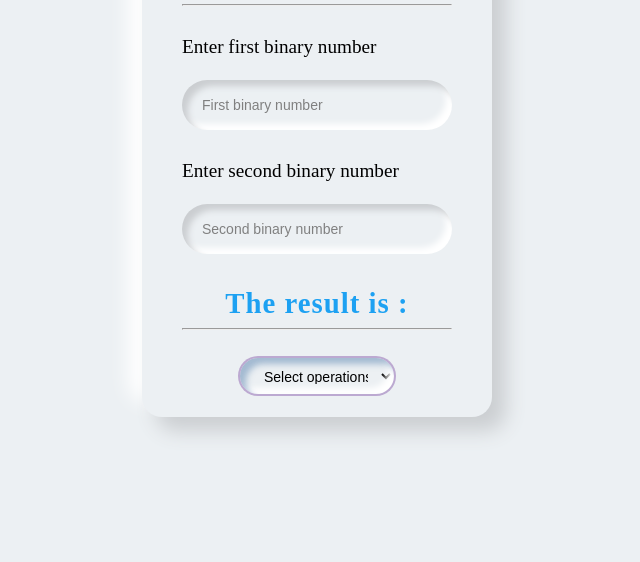
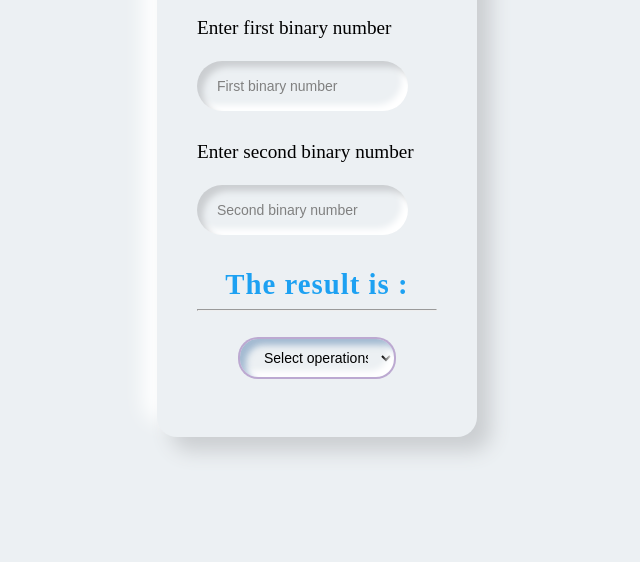
Before and after one commit to Sahilk3/binary-calculator, a plain HTML site: page index.html in a window 1280 px wide. Shown: the part 238-800 px from the top of the page, without its empty margins (323-963 px from the left). Drawn offline with Linux system fonts and the light colour scheme.

Commit message:
Update binarycalculator.css

```diff
--- a/binarycalculator.css
+++ b/binarycalculator.css
@@ -14,10 +14,11 @@ body {
 
   .container {
     position: relative;
-    width: 350px;
-    height: 510px;
+    max-width: 350px;
+    min-height: 510px;
     border-radius: 20px;
     padding: 40px;
+    margin : 40px;
     box-sizing: border-box;
     background: #ecf0f3;
     box-shadow: 14px 14px 20px #cbced1, -14px -14px 20px white;
@@ -39,7 +40,7 @@ body {
 label, input, button, select {
     font-size: 1.2rem;
     display: block;
-    width: 100%;
+    max-width: 100%;
     padding: 0;
     border: none;
     outline: none;
@@ -62,15 +63,15 @@ label, input, button, select {
     background: #ecf0f3;
     padding: 10px;
     padding-left: 20px;
-    height: 50px;
+    min-height: 50px;
     font-size: 14px;
     border-radius: 50px;
     box-shadow: inset 6px 6px 6px #cbced1, inset -6px -6px 6px white;
   }
   select{
     margin: auto;
-    width: 158px;
-    height: 40px;
+    max-width: 158px;
+    min-height: 40px;
     font-size: 14px;
     border-radius: 20px;
     border: solid 2px rgba(178, 154, 201, 0.815);
```
